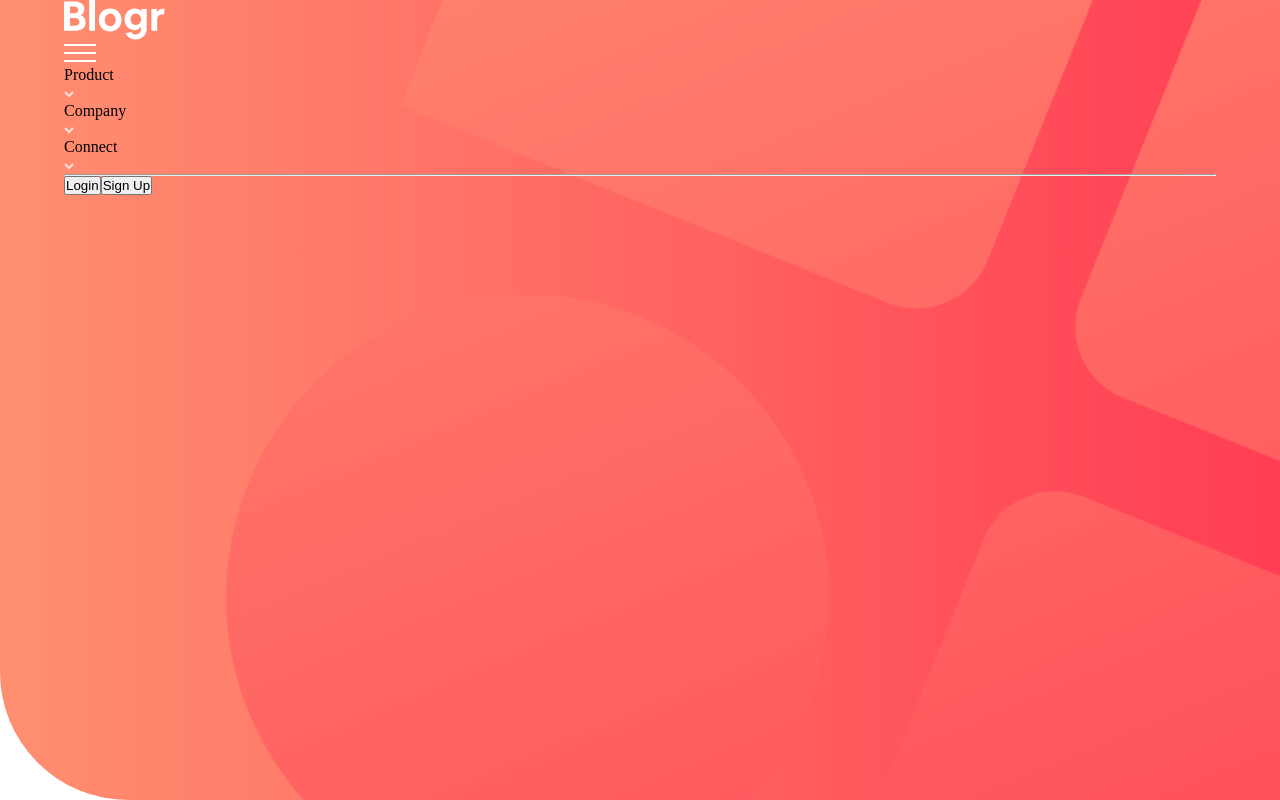
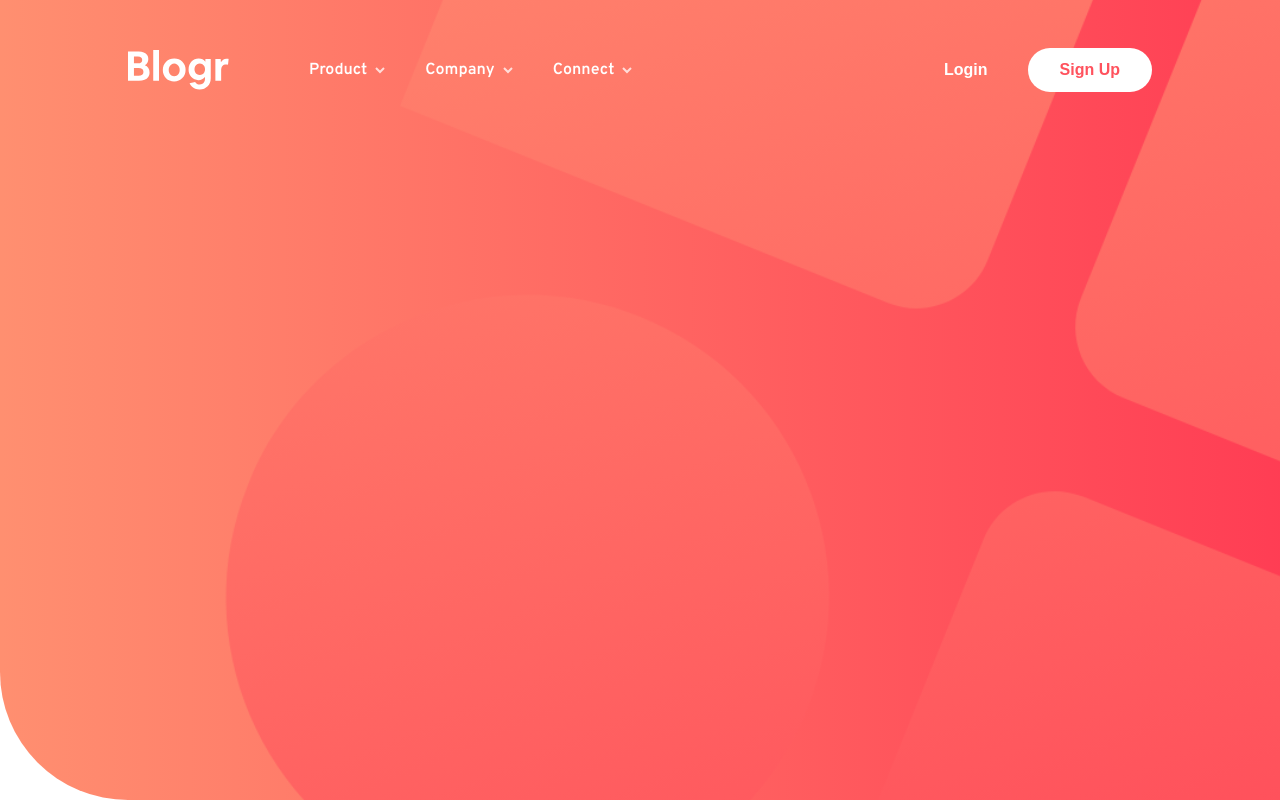
Before and after one commit to CrystalNyein/frontend-mentor-blogr-landing-page, a React (Create React App) app: page / in a window 1280 px wide. Built offline with nearby package versions, Linux system fonts and the light colour scheme.

Commit message:
Desktop header done

```diff
--- a/src/components/CollapseNav.css
+++ b/src/components/CollapseNav.css
@@ -0,0 +1,7 @@
+.nav-title {
+  display: inline-block;
+  margin-right: 0.5rem;
+  color: white;
+  font-weight: 600;
+  font-size: 1rem;
+}
--- a/src/components/CollapseNav.js
+++ b/src/components/CollapseNav.js
@@ -6,7 +6,7 @@ const CollapseNav = (props) => {
   const [collapsed, setCollapsed] = useState(true);
   return (
     <div className="CollapseNav">
-      <p className="nav-title">{props.name} </p>
+      <p className="nav-title f-overpass">{props.name} </p>
       <img className="collapsed" src={ArrowDown} alt=""></img>
       {!collapsed && (
         <div className="collapse-container">
--- a/src/components/Header.css
+++ b/src/components/Header.css
@@ -0,0 +1,42 @@
+.Header {
+  width: 100%;
+  padding: 3rem 0;
+  display: flex;
+  flex-direction: row;
+  justify-content: flex-start;
+  align-items: center;
+}
+#logo {
+  padding-right: 5rem;
+}
+#nav-menu {
+  display: none;
+}
+nav {
+  flex-grow: 1;
+  display: flex;
+  flex-direction: row;
+  justify-content: space-between;
+  align-items: center;
+}
+.nav-links {
+  display: flex;
+  gap: 2.5rem;
+}
+.nav-actions button {
+  font-weight: 600;
+  font-size: 1rem;
+  background: transparent;
+  border: none;
+  margin-left: 2.5rem;
+  color: white;
+}
+.nav-actions button:last-child {
+  padding: 0.8rem 2rem;
+  color: hsl(356, 100%, 66%);
+  background-color: white;
+  border-radius: 1.5rem;
+}
+.Header hr {
+  display: none;
+}
--- a/src/components/Header.js
+++ b/src/components/Header.js
@@ -2,6 +2,7 @@ import React from "react";
 import logo from "../assets/images/logo.svg";
 import hamburger from "../assets/images/icon-hamburger.svg";
 import CollapseNav from "./CollapseNav";
+import "./Header.css";
 
 const Header = () => {
   const navLinks = [
@@ -20,7 +21,7 @@ const Header = () => {
           <CollapseNav name="Connect" collapse={navLinks[2]} />
         </div>
         <hr></hr>
-        <div className="nav-actions">
+        <div className="nav-actions f-overpass">
           <button className="btn nav-btn">Login</button>
           <button className="btn nav-btn">Sign Up</button>
         </div>
--- a/src/components/HeroSection.css
+++ b/src/components/HeroSection.css
@@ -14,5 +14,5 @@
   background-size: 190%;
   background-position: center left 20%;
   background-repeat: no-repeat;
-  padding: 0 5vw;
+  padding: 0 10vw;
 }
```
